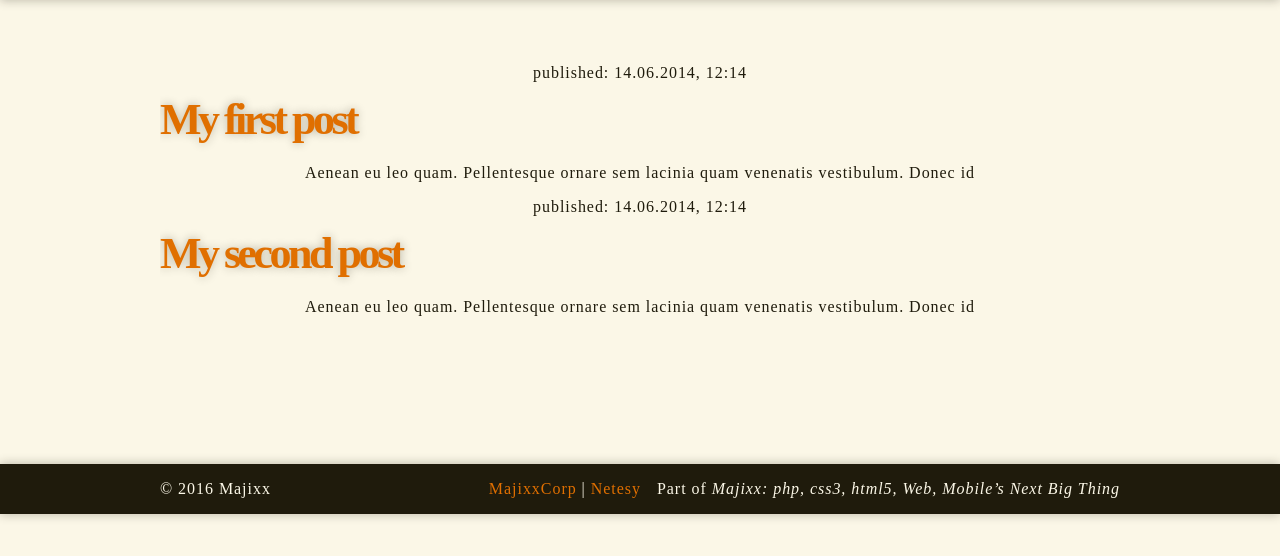
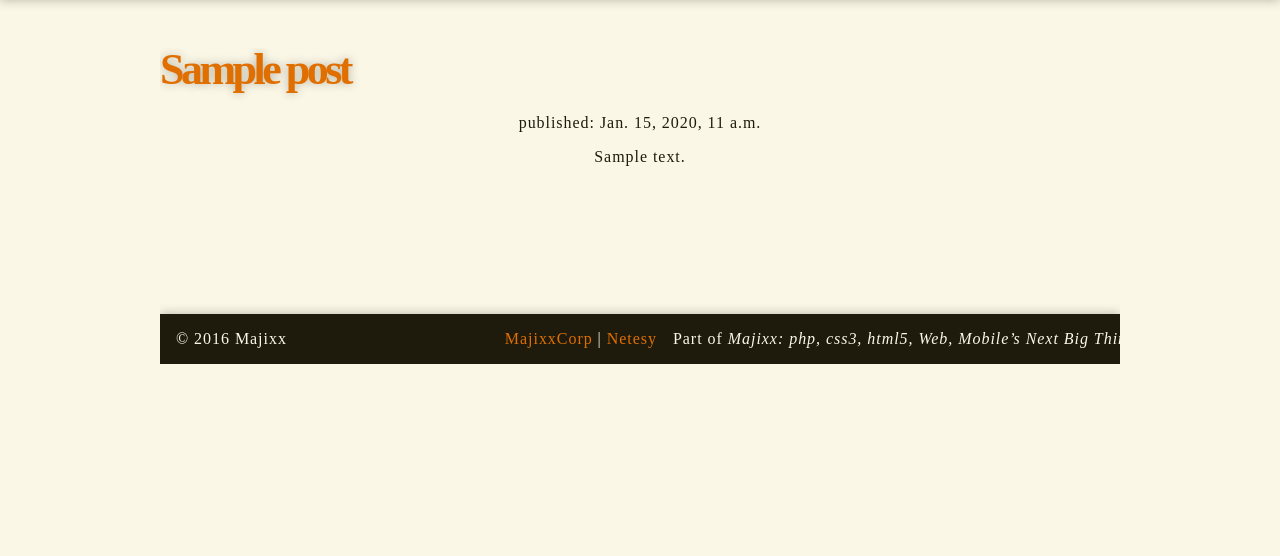
Before and after one commit to netesy/tutsite, a Django app: template blog/templates/blog/post_list.html in a window 1280 px wide. Shown: the part 194-750 px from the top of the page. Run offline with Django 3.2, Linux system fonts and the light colour scheme; the template is opened without the code that fills it: values that come from a table or form of the project are taken from there, others are empty; tables that the repository leaves empty hold one stand-in row (values such as "Sample post").

Commit message:
Updated Templates
updated the templates

```diff
--- a/blog/models.py
+++ b/blog/models.py
@@ -12,5 +12,6 @@
     def publish(self):
         self.published_date = timezone.now()
         self.save()
-    def _str_(self):
+
+    def __str__(self):
         return self.title
--- a/blog/templates/blog/post_list.html
+++ b/blog/templates/blog/post_list.html
@@ -14,14 +14,13 @@
 	<article>
 </article>
 <section>
+  {% for post in posts %}
 <div>
-<p>published: 14.06.2014, 12:14</p>
-<h2><a href="">My first post</a></h2>
-<p>Aenean eu leo quam. Pellentesque ornare sem lacinia quam venenatis vestibulum. Donec id </div>
-<div>
-<p>published: 14.06.2014, 12:14</p>
-<h2><a href="">My second post</a></h2>
-<p>Aenean eu leo quam. Pellentesque ornare sem lacinia quam venenatis vestibulum. Donec id </div>
+<h2><a href="">{{ post.title }}</a></h2>
+<p>published: {{ post.published_date }}</p>
+<p>{{ post.text|linebreaks }}</p>
+ </div
+ {% endfor %}
 </section>
 <br/>
 <br/>
--- a/blog/views.py
+++ b/blog/views.py
@@ -1,5 +1,7 @@
 from django.shortcuts import render
+from django.utils import timezone
+from .models import Post
 
-# Create your views here.
 def post_list(request):
-    return render(request, 'blog/post_list.html', {})
+    post = Post.objects.filter(published_date__lte=timezone.now()).order_by('published_date')
+    return render(request, 'blog/post_list.html', {'posts': post })
```
